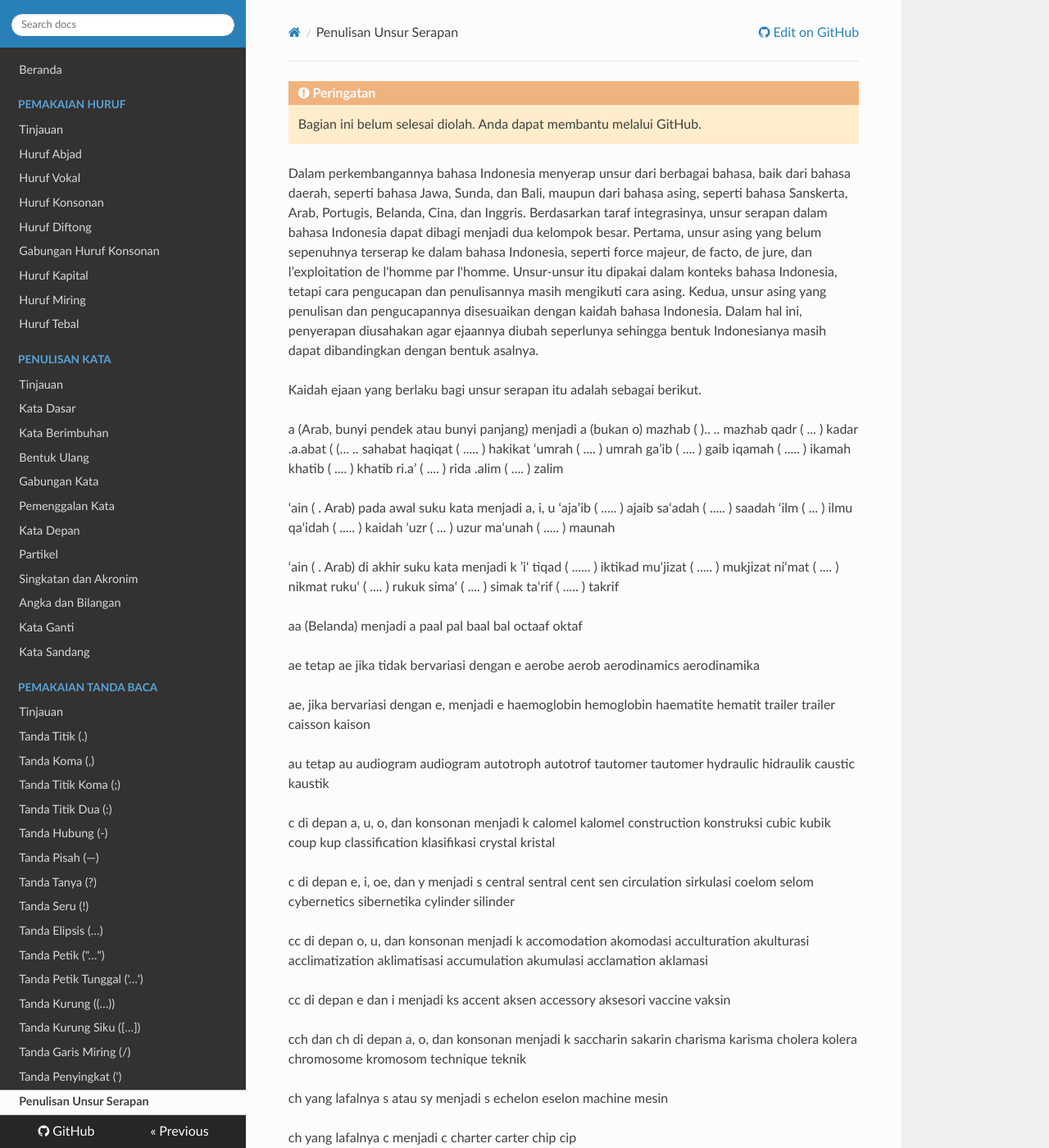
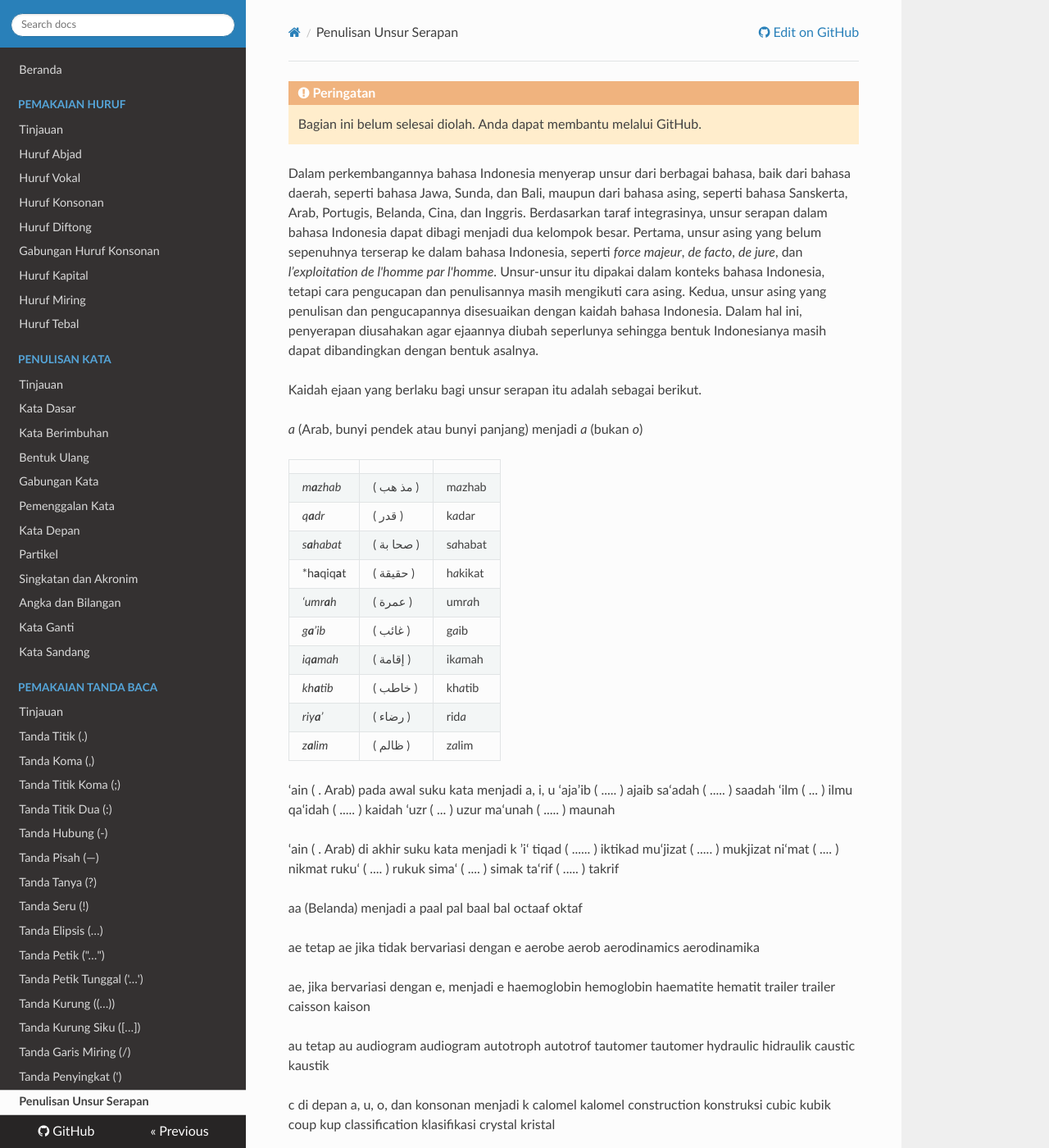
Before and after one commit to ivanlanin/puebi, an MkDocs documentation site: the page built from docs/unsur-serapan/index.md, in a window 1280 px wide and 1400 px high. Shown: the whole window at 82% size. Built offline with MkDocs 1.6.1, drawn with Linux system fonts in a browser that asks for light colours; nearby versions of some CDN libraries; old or Windows-style settings are respelled for this version of MkDocs.

Commit message:
Tabel untuk unsur serapan a

```diff
--- a/docs/unsur-serapan/index.md
+++ b/docs/unsur-serapan/index.md
@@ -5,8 +5,8 @@ Dalam perkembangannya bahasa Indonesia menyerap unsur dari berbagai bahasa, baik
 bahasa daerah, seperti bahasa Jawa, Sunda, dan Bali, maupun dari bahasa asing, seperti bahasa
 Sanskerta, Arab, Portugis, Belanda, Cina, dan Inggris. Berdasarkan taraf integrasinya, unsur
 serapan dalam bahasa Indonesia dapat dibagi menjadi dua kelompok besar. Pertama, unsur
-asing yang belum sepenuhnya terserap ke dalam bahasa Indonesia, seperti force majeur, de facto,
-de jure, dan l’exploitation de l'homme par l'homme. Unsur-unsur itu dipakai dalam konteks
+asing yang belum sepenuhnya terserap ke dalam bahasa Indonesia, seperti *force majeur*, *de facto*,
+*de jure*, dan *l’exploitation de l'homme par l'homme*. Unsur-unsur itu dipakai dalam konteks
 bahasa Indonesia, tetapi cara pengucapan dan penulisannya masih mengikuti cara asing. Kedua,
 unsur asing yang penulisan dan pengucapannya disesuaikan dengan kaidah bahasa Indonesia.
 Dalam hal ini, penyerapan diusahakan agar ejaannya diubah seperlunya sehingga bentuk
@@ -14,21 +14,20 @@ Indonesianya masih dapat dibandingkan dengan bentuk asalnya.
 
 Kaidah ejaan yang berlaku bagi unsur serapan itu adalah sebagai berikut.
 
-a (Arab, bunyi pendek atau bunyi panjang) menjadi a (bukan o)
-mazhab (
-).. ..
-mazhab
-qadr ( ... ) kadar
-.a.abat (
-(... ..
-sahabat
-haqiqat ( ..... ) hakikat
-‘umrah ( .... ) umrah
-ga’ib ( .... ) gaib
-iqamah ( ..... ) ikamah
-khatib ( .... ) khatib
-ri.a’ ( .... ) rida
-.alim ( .... ) zalim
+*a* (Arab, bunyi pendek atau bunyi panjang) menjadi *a* (bukan *o*)
+
+| | | |
+|-------------------|----------------|---------------|
+| *m**a**zhab*      | ( مذ هب )      | m*a*zhab      |
+| *q**a**dr*        | ( قدر )        | k*a*dar       |
+| *s**a**habat*     | ( صحا بة )     | s*a*habat     |
+| *h**a**qiq**a**t  | ( حقيقة )      | h*a*kikat     |
+| *‘umr**a**h*      | ( عمرة )       | umr*a*h       |
+| *g**a**’ib*       | ( غائب )       | g*a*ib        |
+| *iq**a**mah*      | ( إقامة )      | ik*a*mah      |
+| *kh**a**tib*      | ( خاطب )       | kh*a*tib      |
+| *riy**a**’*       | ( رضاء )       | rid*a*        |
+| *z**a**lim*       | ( ظالم )       | z*a*lim       |
 
 ‘ain ( . Arab) pada awal suku kata menjadi a, i, u
 ‘aja’ib ( ..... ) ajaib
```
